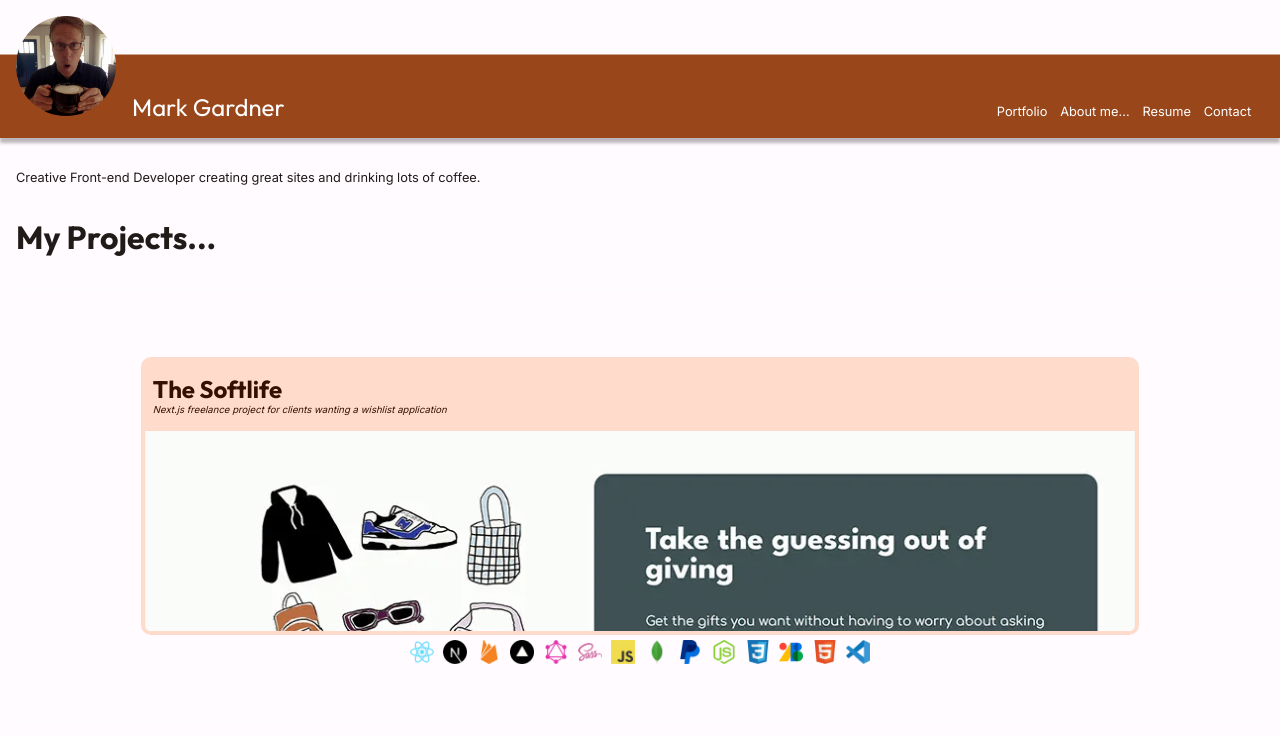
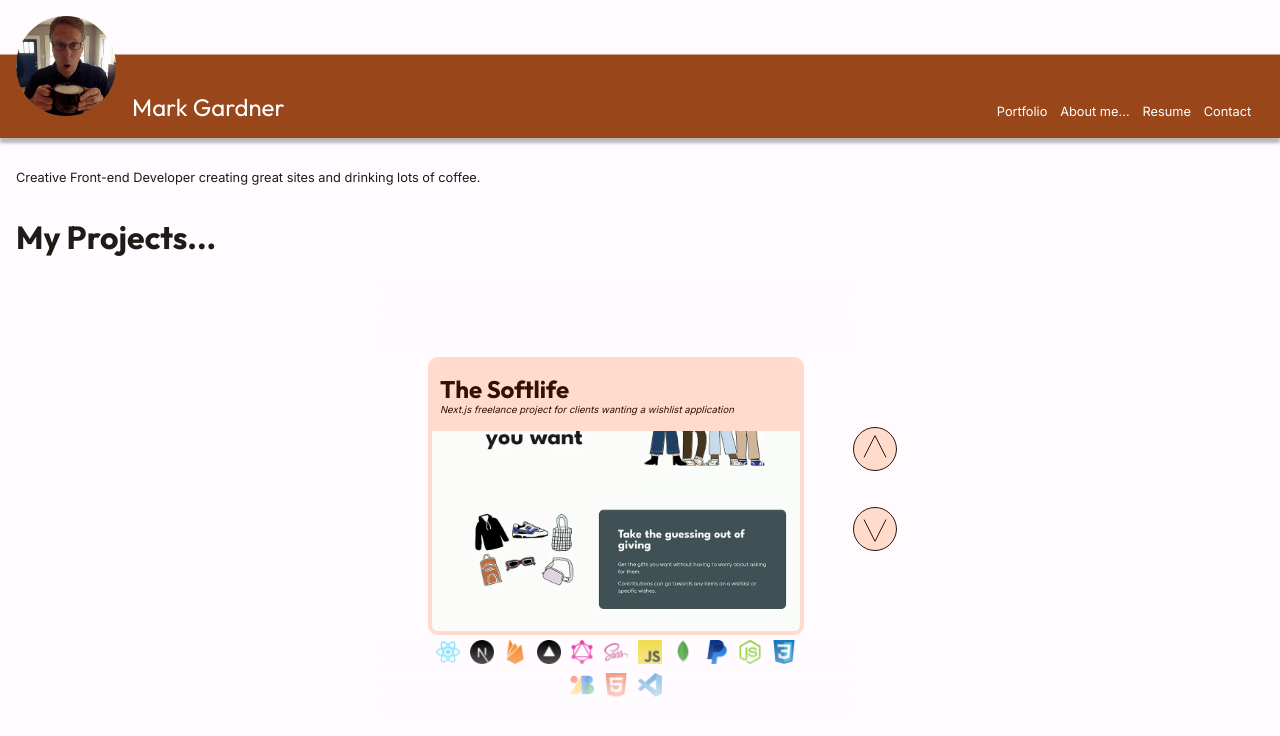
Before and after one commit to MarkGATX/DevPortfolio, a Next.js app: page / in a window 1280 px wide. Shown: the top 736 px of the page. Built offline with nearby package versions, Linux system fonts and the light colour scheme.

Commit message:
added scroll buttons to projects

```diff
--- a/app/components/ProjectsContainer/projectsContainer.js
+++ b/app/components/ProjectsContainer/projectsContainer.js
@@ -4,21 +4,16 @@ import styles from './projectsContainer.module.scss'
 import { projectData } from '../../utils/projectData'
 import ProjectCard from '../ProjectCard/ProjectCard'
 import { Suspense, useLayoutEffect, useRef } from 'react';
-// import { useGSAP } from '@gsap/react';
-// import gsap from 'gsap';
-// import { ScrollTrigger } from 'gsap/ScrollTrigger';
 import ProjectCardSuspense from '../ProjectCard/ProjectCardSuspense';
-
-
-// import { ScrollTrigger } from 'gsap/ScrollTrigger';
-
-
-
 
 export default function ProjectsContainer() {
     // gsap.registerPlugin(ScrollTrigger)
     const projectTitleRef = useRef();
     const projectRefs = useRef([]);
+    const scrollerRef = useRef();
+    const scrollUpButtonRef = useRef();
+    const scrollDownButtonRef = useRef();
+
 
     const addToRefs = (el) => {
         if (el && !projectRefs.current.includes(el)) {
@@ -30,30 +25,28 @@ export default function ProjectsContainer() {
     useLayoutEffect(() => {
 
         const projectsContainerOffset = projectTitleRef.current.getBoundingClientRect();
-        document.documentElement.style.setProperty("--projectsContainerOffset", (projectsContainerOffset.top + 100) + "px");
+        document.documentElement.style.setProperty("--projectsContainerOffset", (projectsContainerOffset.top + 120) + "px");
 
     }
     )
 
-    // useGSAP (() => {
-    //     console.log(projectRefs)
-    //     projectRefs.current.forEach((el) => {
+    const handleScrollDown = () => {
+        console.log('click');
+        const scroll = scrollerRef.current
+        scroll.scrollTo({
+            top: scroll.scrollTop + 300, // Scroll down 100 pixels from the current position
+            behavior: 'smooth'
+        });
+    };
 
-    //         gsap.to(el, {
-
-
-    //             scrollTrigger: {
-    //                 trigger: el,
-    //                 markers:true,
-    //                 // scroller: '.projectsScroller',
-    //             }
-    //         });
-
-    //     });
-    //
-    // })
-
-
+    const handleScrollUp = () => {
+        console.log('click');
+        const scroll = scrollerRef.current
+        scroll.scrollTo({
+            top: scroll.scrollTop - 300, // Scroll down 100 pixels from the current position
+            behavior: 'smooth'
+        });
+    };
 
     return (
         <>
@@ -61,12 +54,13 @@ export default function ProjectsContainer() {
                 <h1>My Projects...</h1>
             </div>
 
+            <div className={styles.projectsAndScroller}>
                 <div className={styles.projectsContainer}>
                     <div className={styles.topFade}></div>
-                <div className={styles.projectsScroller}>
+                    <div ref={scrollerRef} className={styles.projectsScroller}>
                         <div className={styles.projectCardSpacer}></div>
                         {projectData?.map((project, key) =>
-                        <Suspense fallback={<ProjectCardSuspense />}  key={project.displayClass}>
+                            <Suspense fallback={<ProjectCardSuspense />} key={project.displayClass}>
                                 <ProjectCard projectData={project} key={project.displayClass} ref={addToRefs(key)} />
                             </Suspense>
                         )
@@ -75,6 +69,24 @@ export default function ProjectsContainer() {
                     </div>
                     <div className={styles.bottomFade}></div>
                 </div>
+                <div className={styles.scrollerButtons}>
+                    <svg onClick={handleScrollUp} version="1.1" id="Layer_1" xmlns="http://www.w3.org/2000/svg" x="0px" y="0px"
+                        viewBox="0 0 48 48" >
+                        <g>
+                            <circle cx="24" cy="24" r="21.5" />
+                        </g>
+                        <polyline points="34.8,32 24,10.6 13.2,32 " />
+                    </svg>
+                    <svg onClick={handleScrollDown} version="1.1" id="Layer_1" xmlns="http://www.w3.org/2000/svg" x="0px" y="0px"
+                        viewBox="0 0 48 48" >
+                        <g>
+                            <circle cx="24" cy="24" r="21.5" />
+                        </g>
+                        <polyline points="34.8,14.9 24,36.3 13.2,14.9 " />
+                    </svg>
+
+                </div>
+            </div>
         </>
     )
 }
--- a/app/components/ProjectsContainer/projectsContainer.module.scss
+++ b/app/components/ProjectsContainer/projectsContainer.module.scss
@@ -8,6 +8,11 @@
 
 .projectsTitle {
     margin:2em 0 0 0;
+}
+
+.projectsAndScroller {
+    display:flex;
+    justify-content:center;
 }
 
 .projectsScroller {
@@ -36,6 +41,33 @@
     height:calc(100dvh - var(--projectsContainerOffset));
 }
 
+.scrollerButtons {
+    display:flex;
+    flex-direction:column;
+    align-self:center;
+
+    & svg {
+    width:48px;
+    height:48px;
+    margin:1em 0;
+    fill:var(--secondaryContainer);
+    stroke:var(--onSecondaryContainer);
+    stroke-width:1;
+    stroke-linecap:round;
+    stroke-miterlimit:10;
+    transition:all .3s;
+}
+& svg:hover {
+
+    fill:var(--primaryContainer);
+    stroke:var(--onPrimaryContainer);
+    stroke-width:2;
+    stroke-linecap:round;
+    stroke-miterlimit:10;
+    transform:scale(1.05);
+}
+}
+
 .topFade {
     height:100px;
  background-image:linear-gradient(var(--background) 20%, transparent 95%);
--- a/app/contact_me/page.js
+++ b/app/contact_me/page.js
@@ -18,11 +18,6 @@ export default function Contact_Me() {
         const name = nameRef.current.value;
         const email = emailRef.current.value;
         const message = messageRef.current.value;
-
-        // if (!validateEmail(email)) {
-        //     setErrorMessage('Please use a valid email address');
-        //     return;
-        // }
 
         emailjs.sendForm('default_service', 'portfolio_contact', formRef.current, '9YVbKkrKLvP796bXY')
             .then((result) => {
```
Also changed, not shown: public/images/vertical_nav_arrow.svg (added). Lines whose indentation alone changed are shown as unchanged.
